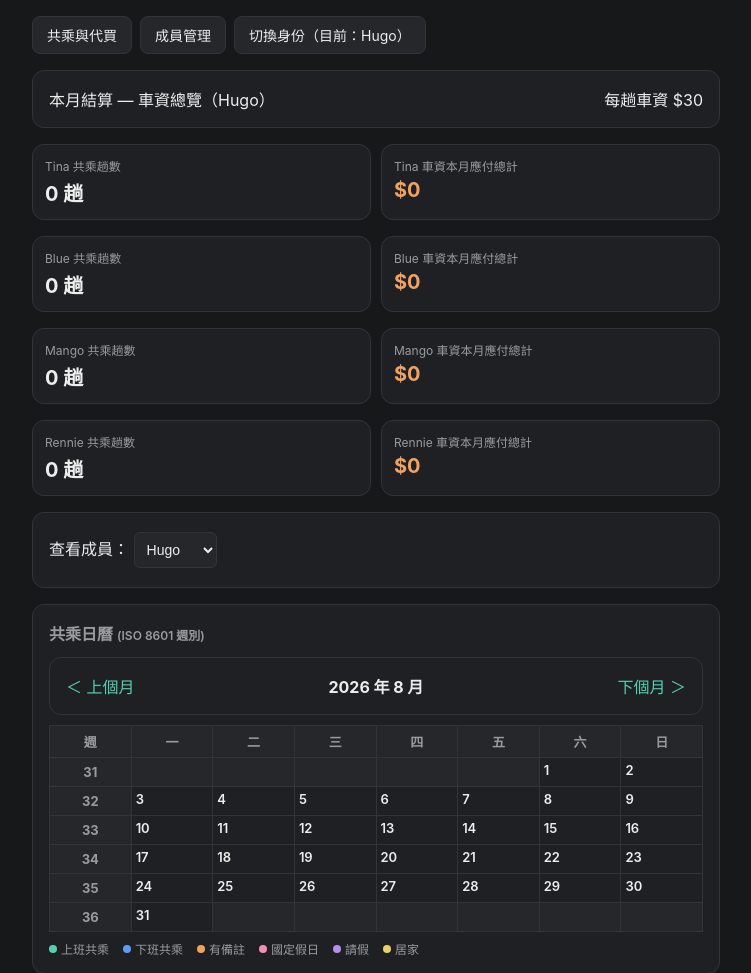
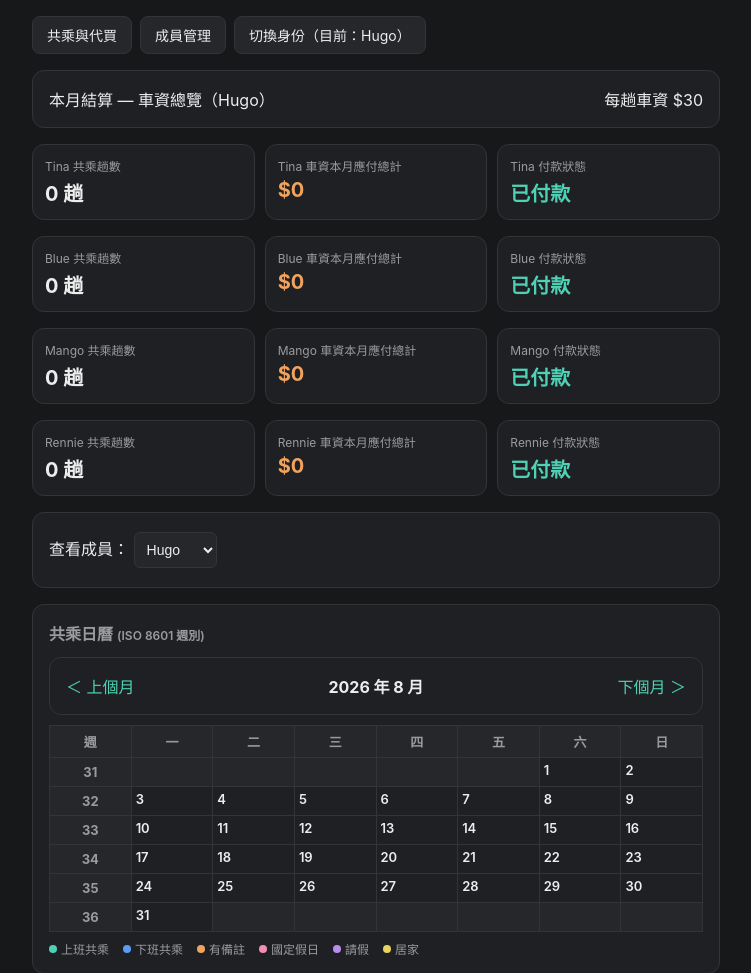
Before and after one commit to Tica167/carpool-purchase-tracker, a Flask app: page /dashboard?year=2026&month=8&view_member_id=1 in a window 1280 px wide. Shown: the top 973 px of the page, without its empty margins (264-1015 px from the left). Run offline with Flask 3, Linux system fonts and the light colour scheme; the visitor is signed in with stand-in values (Sample User, id 1).

Commit message:
feat: 頂部結算區新增付款狀態卡片
- services.py 新增 get_month_carpool_payment_status()：本月只要有
  任何一筆共乘未付款就顯示未付款，全部付清或無紀錄則已付款
- 一般成員自己頁面、車主的每位成員總覽都從兩欄變三欄，新增付款
  狀態卡片（已付款綠色、未付款紅色），車主看到的是成員自己最新
  標記的即時結果
- 同步 SDD.md（1.8→1.9）

```diff
--- a/app.py
+++ b/app.py
@@ -17,6 +17,7 @@ from services import (
     delete_purchase_record,
     get_member_monthly_summary,
     get_month_all_day_status,
+    get_month_carpool_payment_status,
     get_month_carpool_records,
     get_month_day_status,
     get_month_payable_by_initiator,
@@ -127,19 +128,22 @@ def dashboard():
     if can_view_rides:
         carpool_records = get_month_carpool_records(view_member.id, year, month)
         summary = get_member_monthly_summary(view_member.id, year, month)
+        carpool_paid_up = get_month_carpool_payment_status(view_member.id, year, month)
     else:
         carpool_records = []
         summary = {"ride_count": 0, "carpool_subtotal": 0, "purchase_subtotal": 0, "total": 0}
+        carpool_paid_up = True
 
-    # 頂部車資總覽：車主固定看「所有一般成員」各自的趟數+車資應付總計（不受下拉切換影響）；
+    # 頂部車資總覽：車主固定看「所有一般成員」各自的趟數+車資應付總計+付款狀態（不受下拉切換影響）；
     # 一般成員查看自己時，只看自己這一行。
-    member_ride_summaries: list[tuple[str, int, int]] = []
+    member_ride_summaries: list[tuple[str, int, int, bool]] = []
     if member.is_owner:
         for m in members:
             if m.is_owner:
                 continue
             s = get_member_monthly_summary(m.id, year, month)
-            member_ride_summaries.append((m.name, s["ride_count"], s["carpool_subtotal"]))
+            paid_up = get_month_carpool_payment_status(m.id, year, month)
+            member_ride_summaries.append((m.name, s["ride_count"], s["carpool_subtotal"], paid_up))
 
     records_by_day: dict[date, dict[str, CarpoolRecord]] = {}
     for r in carpool_records:
@@ -219,6 +223,7 @@ def dashboard():
         period_labels=PERIOD_LABELS,
         carpool_amount=CARPOOL_AMOUNT,
         summary=summary,
+        carpool_paid_up=carpool_paid_up,
         member_ride_summaries=member_ride_summaries,
         purchase_records=purchase_records,
         subtotal_by_initiator=subtotal_by_initiator,
--- a/services.py
+++ b/services.py
@@ -168,6 +168,14 @@ def delete_purchase_record(record_id: int, member_id: int) -> None:
         session.commit()
 
 
+def get_month_carpool_payment_status(member_id: int, year: int, month: int) -> bool:
+    """該成員本月共乘紀錄是否已全部付清。只要有任何一筆未付款就回傳 False；
+    全部已付款、或本月沒有任何共乘紀錄，都回傳 True。
+    """
+    records = get_month_carpool_records(member_id, year, month)
+    return all(r.is_paid for r in records)
+
+
 def get_month_purchase_subtotal_by_initiator(year: int, month: int) -> dict[int, int]:
     """本月各發起人的代買小計（品項金額加總），用於顯示每位發起人各自的小計。"""
     with get_session() as session:
--- a/templates/dashboard.html
+++ b/templates/dashboard.html
@@ -7,8 +7,8 @@
   <span>每趟車資 ${{ carpool_amount }}</span>
 </div>
 
-{% for name, ride_count, carpool_subtotal in member_ride_summaries %}
-<div class="stat-grid" style="grid-template-columns: repeat(2, 1fr);">
+{% for name, ride_count, carpool_subtotal, paid_up in member_ride_summaries %}
+<div class="stat-grid" style="grid-template-columns: repeat(3, 1fr);">
   <div class="stat-card">
     <div class="stat-label">{{ name }} 共乘趟數</div>
     <div class="stat-value">{{ ride_count }} 趟</div>
@@ -16,6 +16,10 @@
   <div class="stat-card">
     <div class="stat-label">{{ name }} 車資本月應付總計</div>
     <div class="stat-value stat-total">${{ carpool_subtotal }}</div>
+  </div>
+  <div class="stat-card">
+    <div class="stat-label">{{ name }} 付款狀態</div>
+    <div class="stat-value" style="color: {{ 'var(--accent-teal)' if paid_up else 'var(--accent-red)' }};">{{ "已付款" if paid_up else "未付款" }}</div>
   </div>
 </div>
 {% endfor %}
@@ -25,7 +29,7 @@
   <span>每趟車資 ${{ carpool_amount }}</span>
 </div>
 
-<div class="stat-grid" style="grid-template-columns: repeat(2, 1fr);">
+<div class="stat-grid" style="grid-template-columns: repeat(3, 1fr);">
   <div class="stat-card">
     <div class="stat-label">共乘趟數</div>
     <div class="stat-value">{{ summary.ride_count }} 趟</div>
@@ -33,6 +37,10 @@
   <div class="stat-card">
     <div class="stat-label">車資本月應付總計</div>
     <div class="stat-value stat-total">${{ summary.carpool_subtotal }}</div>
+  </div>
+  <div class="stat-card">
+    <div class="stat-label">付款狀態</div>
+    <div class="stat-value" style="color: {{ 'var(--accent-teal)' if carpool_paid_up else 'var(--accent-red)' }};">{{ "已付款" if carpool_paid_up else "未付款" }}</div>
   </div>
 </div>
 {% else %}
```
Also changed, not shown: SDD.md (+6 -4 lines), CHANGELOG.md.
